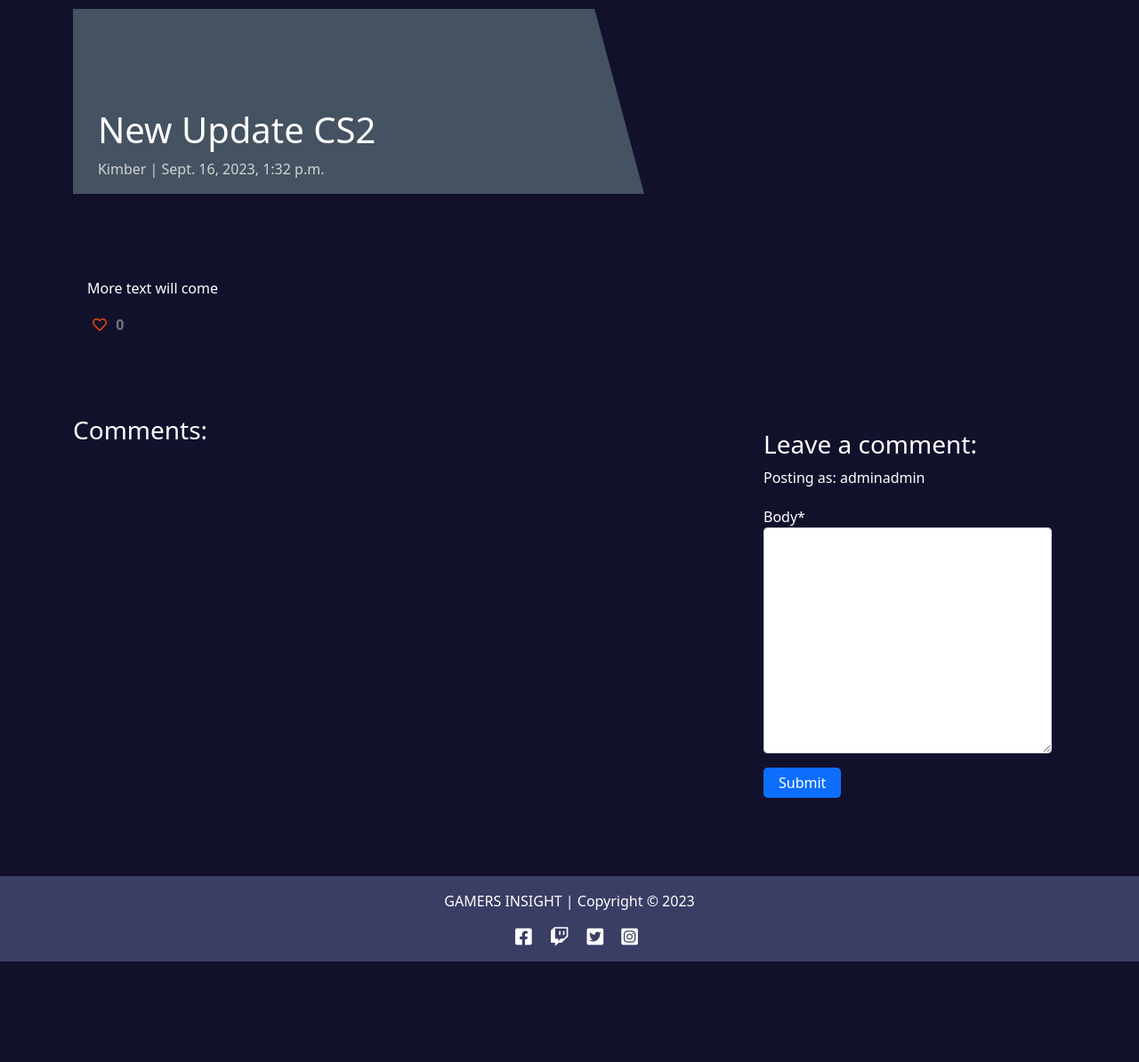
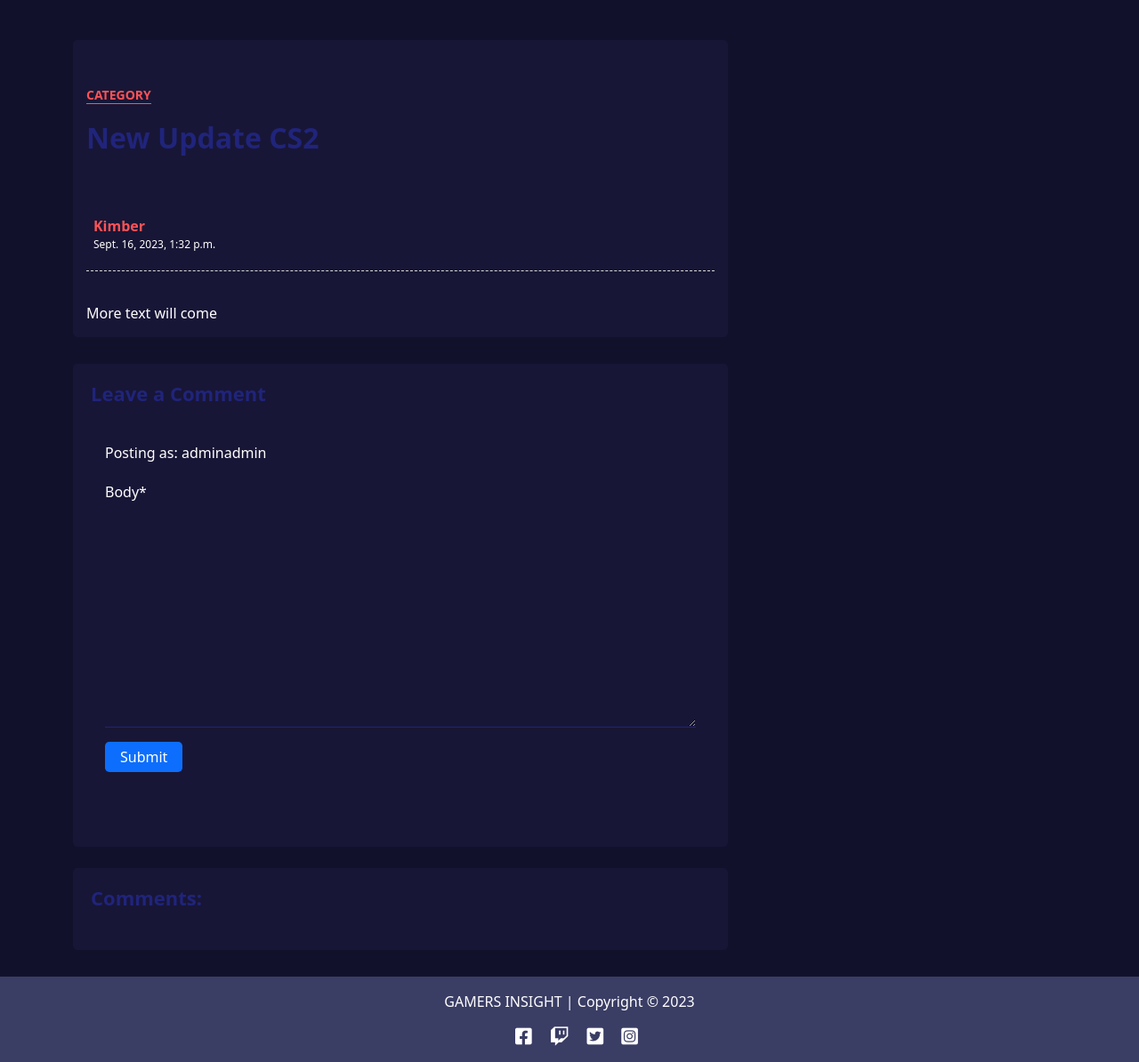
Before and after one commit to KimBergstroem/gamers_insight-CRUD-Blog-App, a Django app: a page that uses templates/post_detail.html in a window 1280 px wide. Shown: the part 80-1274 px from the top of the page at 89% size. Before the commit the page ends 1161 px from the top, so only its background shows below. Run offline with Django 3.2, Linux system fonts and the light colour scheme; a user stored in the database is signed in; data comes from the database, SQL or seed files in the repository; both versions use the stored data as it was after the commit; data that the repository does not hold is empty; some libraries are stand-ins or nearby versions.

Commit message:
style: enchanced styling for post_detail and index page

```diff
--- a/static/css/style.css
+++ b/static/css/style.css
@@ -20,7 +20,8 @@
     color: hsl(227, 79%, 46%);
 }
 
-/* Body */
+/* Body
+---------------------*/
 body {
     background-blend-mode: multiply;
     background-position: center;
@@ -66,48 +67,14 @@ body {
     text-transform: uppercase;
 }
 
-.masthead {
-    margin-top: 10px;
-    overflow: hidden;
-    position: relative;
-    display: inline-block;
-    height: 33vh;
-    width: 100%;
-}
-
-.masthead-text {
-    background-color: #445261;
-    color: white;
-    position: relative;
-}
-
-.masthead-image {
-    position: relative;
-    overflow: hidden;
-}
-
-.masthead-image:after {
-    content: "";
-    position: absolute;
-    top: 0;
-    right: 90%;
-    height: 100%;
-    width: 150%;
-    background: #445261;
-    -webkit-transform: skew(15deg);
-    -moz-transform: skew(15deg);
-    transform: skew(15deg);
-    z-index: 100;
-}
-
 .post-link {
     text-decoration: none;
-    color: var(--clr-white);
+    color: red;
 }
 
 .post-link:hover,
 .page-link {
-    color: var(--clr-accent);
+    color: red;
 }
 
 .post-title {
@@ -158,3 +125,258 @@ body {
 .dropdown-toggle::after {
     display: none;
 }
+
+/* Blogview_template Section
+---------------------*/
+.container-centered {
+    max-width: 900px;
+    display: flex;
+    flex-wrap: wrap;
+    justify-content: center;
+}
+
+.list-header {
+    margin-top: 25px;
+    display: flex;
+    flex-direction: column;
+    align-items: center;
+    justify-content: center;
+    padding: 25px;
+}
+
+.list-header p {
+    padding-top: 10px;
+    padding-bottom: 15px;
+}
+
+.card-img-top {
+    width: 100%;
+    aspect-ratio: 1/ 1;
+    object-fit: cover;
+}
+
+.pagination-container {
+    padding-top: 25px;
+    margin: 20px;
+}
+
+.pagination a {
+    color: var(--clr-neutral-dark);
+}
+
+.pagination .active a {
+    color: var(--clr-primary-light);
+    background-color: var(--clr-accent-orange);
+    border-color: var(--clr-accent-orange);
+}
+
+.pagination a:hover {
+    color: var(--clr-primary-dark);
+    border-color: var(--clr-accent-orange);
+}
+
+.main-scroll-page {
+    width: 90%;
+    margin: 0 auto;
+    display: flex;
+    flex-direction: column;
+    justify-content: center;
+}
+
+@media (max-width: 430px) {
+    .list-header {
+        width: 100%;
+        margin-top: 0px;
+        padding: 20px;
+    }
+}
+
+/* Blog post details Section
+---------------------*/
+.blog-grid {
+  box-shadow: 0 0 30px rgba(31, 45, 61, 0.125);
+  border-radius: 5px;
+  overflow: hidden;
+  background: #ffffff;
+  margin-top: 15px;
+  margin-bottom: 15px;
+}
+
+.date {
+  position: absolute;
+  background: #fc5356;
+  color: #ffffff;
+  padding: 8px 15px;
+  left: 10px;
+  top: 10px;
+  border-radius: 4px;
+}
+
+.date span {
+  font-size: 22px;
+  display: block;
+  line-height: 22px;
+  font-weight: 700;
+}
+
+.date label {
+  font-size: 14px;
+  margin: 0;
+}
+
+.media {
+  margin-bottom: 15px;
+}
+
+.avatar {
+  width: 70px;
+  height: 70px;
+  border-radius: 50%;
+  overflow: hidden;
+}
+
+.blog-single {
+  padding-top: 30px;
+  padding-bottom: 30px;
+}
+
+.article {
+  border-radius: 5px;
+  overflow: hidden;
+  background: #181636;
+  padding: 15px;
+  margin: 15px 0 30px;
+}
+
+.article .article-title {
+  padding: 15px 0 20px;
+}
+
+.article .article-title h6 {
+  font-size: 14px;
+  font-weight: 700;
+  margin-bottom: 20px;
+}
+
+.article .article-title h6 a {
+  text-transform: uppercase;
+  color: #fc5356;
+  border-bottom: 1px solid #fc5356;
+}
+
+.article .article-title h2 {
+  color: #20247b;
+  font-weight: 600;
+}
+
+.article .article-title .media {
+  padding-top: 15px;
+  border-bottom: 1px dashed #ddd;
+  padding-bottom: 20px;
+}
+
+.article .article-title .media .avatar {
+  width: 45px;
+  height: 45px;
+  border-radius: 50%;
+  overflow: hidden;
+}
+
+.article .article-title .media .media-body {
+  padding-left: 8px;
+}
+
+.article .article-title .media .media-body label {
+  font-weight: 600;
+  color: #fc5356;
+  margin: 0;
+}
+
+.article .article-title .media .media-body span {
+  display: block;
+  font-size: 12px;
+}
+
+.article .article-content h1,
+.article .article-content h2,
+.article .article-content h3,
+.article .article-content h4,
+.article .article-content h5,
+.article .article-content h6 {
+  color: #20247b;
+  font-weight: 600;
+  margin-bottom: 15px;
+}
+
+.article .article-content blockquote {
+  max-width: 600px;
+  padding: 15px 0 30px 0;
+  margin: 0;
+}
+
+.article .article-content blockquote p {
+  font-size: 20px;
+  font-weight: 500;
+  color: #fc5356;
+  margin: 0;
+}
+
+.article .article-content blockquote .blockquote-footer {
+  color: #20247b;
+  font-size: 16px;
+}
+
+.article .article-content blockquote .blockquote-footer cite {
+  font-weight: 600;
+}
+
+.article-comment {
+  border-radius: 5px;
+  overflow: hidden;
+  background: #181636;
+  padding: 20px;
+}
+
+.article-comment h4 {
+  color: #20247b;
+  font-weight: 700;
+  margin-bottom: 25px;
+  font-size: 22px;
+}
+
+img {
+    vertical-align: middle;
+    border-style: none;
+    max-width: 100%;
+}
+
+.contact-form .form-control {
+  border: none;
+  border-bottom: 1px solid #20247b;
+  background: transparent;
+  border-radius: 0;
+  padding-left: 0;
+  box-shadow: none !important;
+}
+
+.contact-form .form-control:focus {
+  border-bottom: 1px solid #fc5356;
+}
+
+.contact-form .form-control.invalid {
+  border-bottom: 1px solid #ff0000;
+}
+
+.contact-form .send {
+  margin-top: 20px;
+}
+
+.contact-form .send {
+    margin-top: 20px;
+}
+
+@media (max-width: 767px) {
+    .contact-form .send {
+      margin-bottom: 20px;
+    }
+  }
--- a/templates/post_detail.html
+++ b/templates/post_detail.html
@@ -1,69 +1,58 @@
 {% extends 'base.html' %} {% block content %}
 {% load crispy_forms_tags %}
 
-<div class="masthead">
+<div class="blog-single bg-clr-dom">
     <div class="container">
-        <div class="row g-0">
-            <div class="col-md-6 masthead-text">
-                <h1 class="post-title"> {{ post.title }}
-                </h1>
-                <p class="post-subtitle">{{ post.author }} | {{ post.created_on }} </p>
-            </div>
-            <div class="d-none d-md-block col-md-6 masthead-image">
+        <div class="row align-items-start">
+            <div class="col-lg-8 m-15px-tb">
+                <article class="article text-white">
+                    <div class="article-img">
                         {% if "placeholder" in post.featured_image.url %}
                         <img src="https://codeinstitute.s3.amazonaws.com/fullstack/blog/default.jpg" width="100%">
                         {% else %}
                         <img src=" {{ post.featured_image.url }}" width="100%">
                         {% endif %}
                     </div>
+                    <div class="article-title">
+                        <h6><a href="#">Category</a></h6>
+                        <h2>{{ post.title }}</h2>
+                        <div class="media">
+                            <div class="avatar">
+                                <img src="{{ post.author.userprofile.profile_picture.url }}" title="" alt="">
+                            </div>
+                            <div class="media-body">
+                                <label>{{ post.author }}</label>
+                                <span>{{ post.created_on }}</span>
                             </div>
                         </div>
                     </div>
-
-<div class="container">
-    <div class="row">
-        <div class="col card mb-4  mt-3 left  top text-white">
+                    <div class="article-content">
+                        {{ post.content | safe }}
+                    </div>
+                </article>
+                <div class="contact-form article-comment text-white">
+                    <h4>Leave a Comment</h4>
                     <div class="card-body">
-                <!-- The post content goes inside the card-text. -->
-                <!-- Use the | safe filter inside the template tags -->
-                <p class="card-text ">
-                    {{ post.content | safe }}
-                </p>
-                <div class="row">
-                    <div class="col-1">
-                        <strong>
+                        {% if commented %}
+                        <div class="alert alert-success" role="alert">
+                            Your comment is Succesfully added
+                        </div>
+                        {% else %}
                         {% if user.is_authenticated %}
-                            <form class="d-inline" action="{% url 'post_like' post.slug %}" method="POST">
-                                {% csrf_token %}
-                                {% if liked %}
-                                <button type="submit" name="blogpost_id" value="{{post.slug}}" class="btn-like"><i
-                                        class="fas fa-heart"></i></button>
-                                {% else %}
-                                <button type="submit" name="blogpost_id" value="{{post.slug}}" class="btn-like"><i
-                                        class="far fa-heart"></i></button>
+                        <p>Posting as: {{ user.username }}</p>
+                        <form method="post" style="margin-top: 1.3em;">
+                            {{ comment_form | crispy }}
+                            {% csrf_token %} <!-- Security token from django against attackers -->
+                            <button type="submit"
+                                class="btn btn-signup right px-3 py-1 rounded-3 bg-primary mb-5 mt-3">Submit</button>
+                        </form>
                         {% endif %}
-                            </form>
-                            {% else %}
-                            <span class="text-secondary"><i class="far fa-heart"></i></span>
                         {% endif %}
-                            <!-- The number of likes goes before the closing strong tag -->
-                            <span class="text-secondary">{{ post.number_of_likes }} </span>
-                        </strong>
                     </div>
                 </div>
-            </div>
-        </div>
-    </div>
-    <div class="row">
-        <div class="col">
-            <hr>
-        </div>
-    </div>
-    <div class="row">
-        <div class="col-md-8 card mb-4  mt-3 text-white">
-            <h3>Comments:</h3>
-            <div class="card-body">
-                <!-- for loop comment in comments -->
+
+                <div class="contact-form article-comment mt-4">
+                    <h4>Comments:</h4>
                     {% for comment in comments %}
                     <div class="comments" style="padding: 10px;">
                         <p class="font-weight-bold">
@@ -81,29 +70,5 @@
                     {% endfor %}
                 </div>
             </div>
-        <div class="col-md-4 card mb-4  mt-3 text-white">
-            <div class="card-body">
-                {% if commented %}
-                <div class="alert alert-success" role="alert">
-                    Your comment is awaiting approval
-                </div>
-                {% else %}
-
-                {% if user.is_authenticated %}
-
-                <h3>Leave a comment:</h3>
-                <p>Posting as: {{ user.username }}</p>
-                <form method="post" style="margin-top: 1.3em;">
-                    {{ comment_form | crispy }}
-                    {% csrf_token %} <!-- Security token from django against attackers -->
-                    <button type="submit"
-                        class="btn btn-signup right px-3 py-1 rounded-3 bg-primary mb-5 mt-3">Submit</button>
-                </form>
-                {% endif %}
-                {% endif %}
-            </div>
-        </div>
-    </div>
-</div>
 
             {% endblock content %}
```
Also changed, not shown: db.sqlite3. Lines whose indentation alone changed are shown as unchanged.
